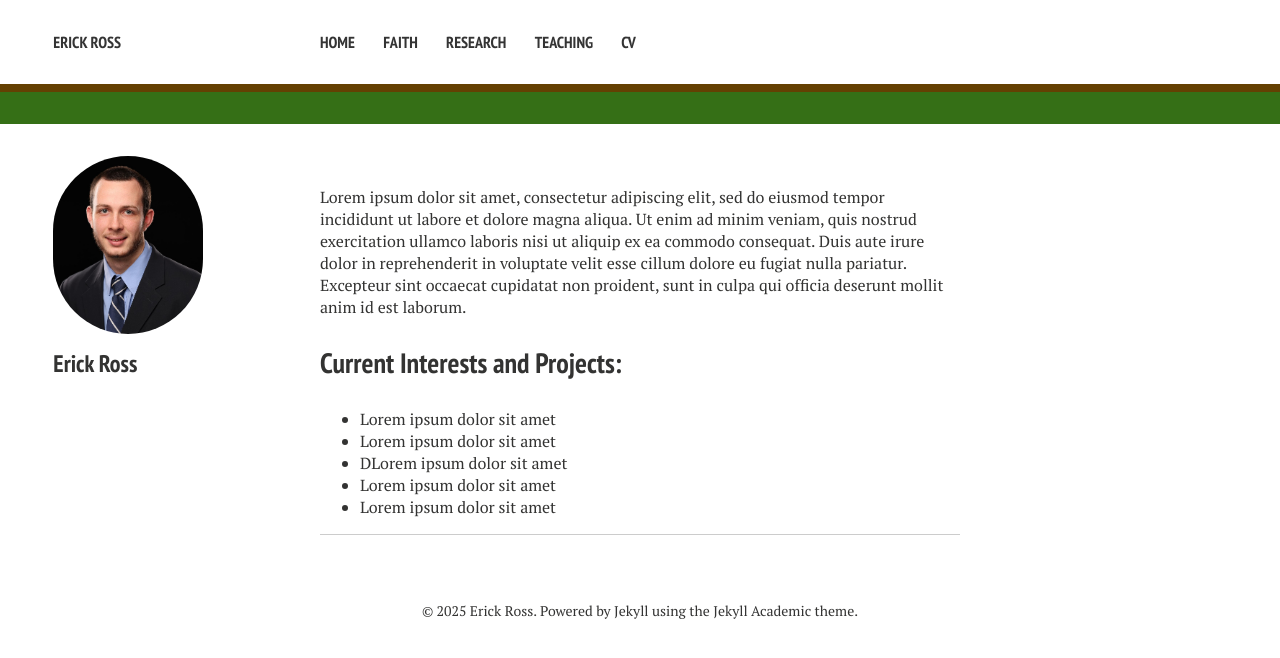
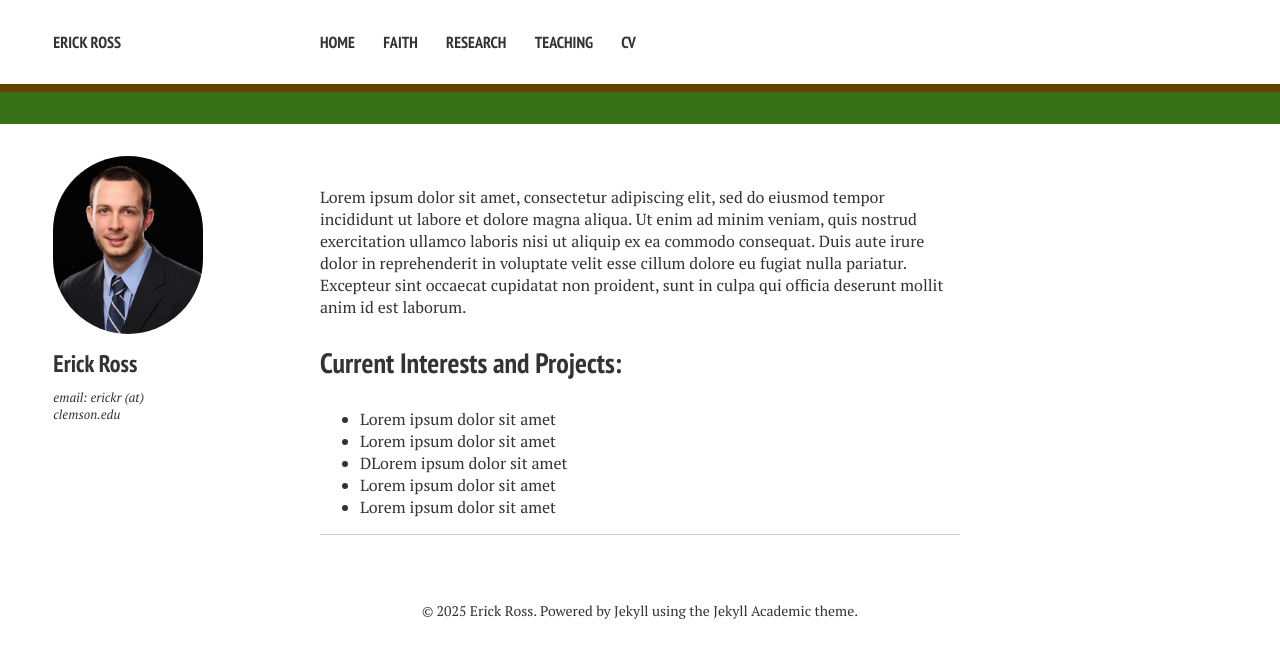
Before and after one commit to erick-ross/erick-ross.github.io, a Jekyll site: the page built from index.md, in a window 1280 px wide. Shown: the top 658 px of the page. Built offline with Jekyll 4.4.1, drawn with Linux system fonts in a browser that asks for light colours; nearby versions of some CDN libraries.

Commit message:
some setup

```diff
--- a/_config.yml
+++ b/_config.yml
@@ -8,7 +8,7 @@ logo: # filename of a logo image that has been placed into your images directory
 owner:
   name: Erick Ross
   avatar: bio-photo.jpg
-  bio: # Mathematician
+  bio: "email: erickr (at) clemson.edu"
   email: #emailaddress
   # Do not include the @ symbol in your Twitter username
   twitter: #username
```
